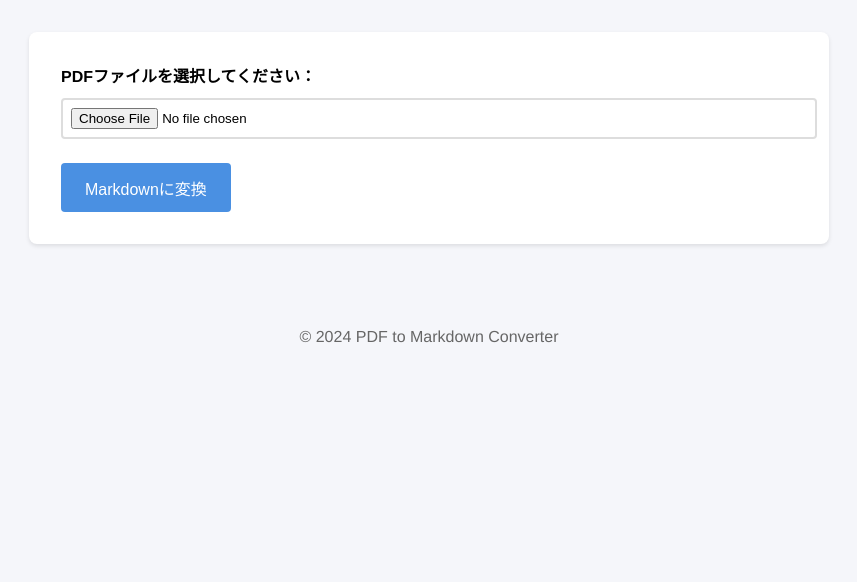
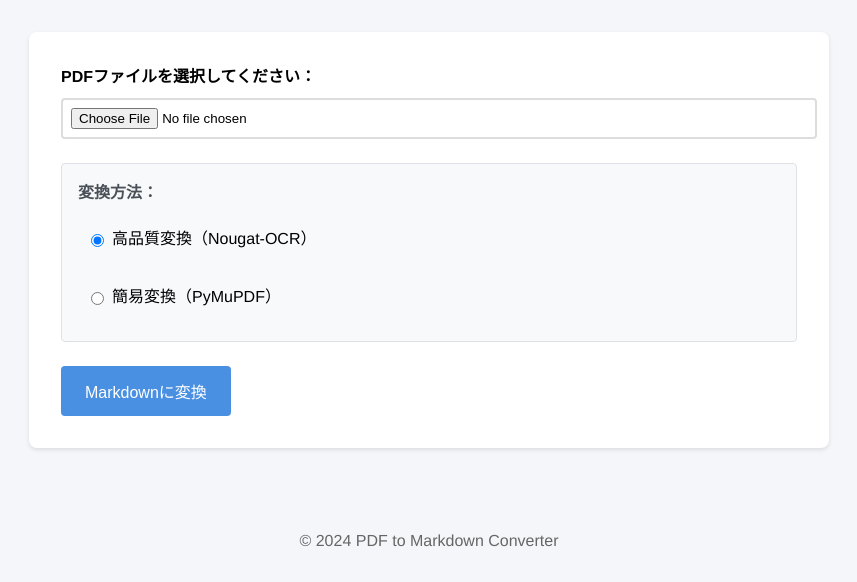
Before and after one commit to hama-jp/pdf2md, a Flask app: page / in a window 1280 px wide. Shown: the part 115-697 px from the top of the page, without its empty margins (211-1068 px from the left). Run offline with Flask 3, Linux system fonts and the light colour scheme.

Commit message:
feat: Add Nougat-OCR integration for high-quality conversion

```diff
--- a/app.py
+++ b/app.py
@@ -1,4 +1,5 @@
 import os
+import subprocess
 from flask import Flask, render_template, request, send_file, session
 import fitz
 import tempfile
@@ -10,8 +11,8 @@ UPLOAD_FOLDER = Path(tempfile.gettempdir()) / "pdf2md"
 UPLOAD_FOLDER.mkdir(exist_ok=True)
 MARKDOWN_FILE = UPLOAD_FOLDER / "converted.md"
 
-def pdf_to_markdown(pdf_path):
-    """PDFファイルをMarkdownに変換する"""
+def pdf_to_markdown_simple(pdf_path):
+    """PyMuPDFを使用してPDFファイルを簡易的にMarkdownに変換する"""
     doc = fitz.open(pdf_path)
     markdown_content = []
 
@@ -31,10 +32,39 @@ def pdf_to_markdown(pdf_path):
     doc.close()
     return '\n'.join(markdown_content)
 
+def pdf_to_markdown_nougat(pdf_path):
+    """nougat-ocrを使用してPDFファイルを高品質にMarkdownに変換する"""
+    output_dir = UPLOAD_FOLDER / "nougat_output"
+    output_dir.mkdir(exist_ok=True)
+
+    try:
+        # nougat-ocrを実行
+        subprocess.run([
+            "nougat",
+            "--markdown",
+            str(pdf_path),
+            "-o", str(output_dir)
+        ], check=True)
+
+        # 出力ファイルを読み込む
+        md_file = next(output_dir.glob("*.mmd"))
+        markdown_content = md_file.read_text(encoding='utf-8')
+
+        return markdown_content
+
+    except subprocess.CalledProcessError as e:
+        raise RuntimeError(f"Nougat変換エラー: {str(e)}")
+    finally:
+        # 一時ファイルを削除
+        if output_dir.exists():
+            for file in output_dir.glob("*"):
+                file.unlink()
+            output_dir.rmdir()
+
 @app.route('/')
 def index():
     """トップページを表示"""
-    return render_template('index.html')
+    return render_template('index.html', error=None, markdown_content=None)
 
 @app.route('/upload', methods=['POST'])
 def upload_file():
@@ -54,8 +84,18 @@ def upload_file():
         temp_pdf = UPLOAD_FOLDER / "temp.pdf"
         file.save(temp_pdf)
 
+        # 変換方法の選択（デフォルトはnougat）
+        use_nougat = request.form.get('conversion_type', 'nougat') == 'nougat'
+
         # Markdownに変換
-        markdown_content = pdf_to_markdown(temp_pdf)
+        if use_nougat:
+            try:
+                markdown_content = pdf_to_markdown_nougat(temp_pdf)
+            except Exception as e:
+                # nougatが失敗した場合、簡易変換にフォールバック
+                markdown_content = pdf_to_markdown_simple(temp_pdf)
+        else:
+            markdown_content = pdf_to_markdown_simple(temp_pdf)
 
         # 一時ファイルとしてMarkdownを保存
         MARKDOWN_FILE.write_text(markdown_content, encoding='utf-8')
--- a/requirements.txt
+++ b/requirements.txt
@@ -2,3 +2,4 @@ flask
 pymupdf
 flake8
 black
+nougat-ocr
--- a/static/styles.css
+++ b/static/styles.css
@@ -47,6 +47,42 @@ label {
     display: block;
     margin-bottom: 0.5rem;
     font-weight: bold;
+}
+
+.conversion-options {
+    background-color: #f8f9fa;
+    padding: 1rem;
+    border-radius: 4px;
+    border: 1px solid #dee2e6;
+}
+
+.option-label {
+    margin-bottom: 0.8rem;
+    color: #495057;
+}
+
+.radio-group {
+    display: flex;
+    flex-direction: column;
+    gap: 0.5rem;
+}
+
+.radio-label {
+    display: flex;
+    align-items: center;
+    font-weight: normal;
+    cursor: pointer;
+    padding: 0.5rem;
+    border-radius: 4px;
+    transition: background-color 0.2s;
+}
+
+.radio-label:hover {
+    background-color: #e9ecef;
+}
+
+.radio-label input[type="radio"] {
+    margin-right: 0.5rem;
 }
 
 input[type="file"] {
--- a/templates/index.html
+++ b/templates/index.html
@@ -7,6 +7,19 @@
             <div class="form-group">
                 <label for="pdf_file">PDFファイルを選択してください：</label>
                 <input type="file" id="pdf_file" name="pdf_file" accept=".pdf" required>
+            </div>
+            <div class="form-group conversion-options">
+                <label class="option-label">変換方法：</label>
+                <div class="radio-group">
+                    <label class="radio-label">
+                        <input type="radio" name="conversion_type" value="nougat" checked>
+                        高品質変換（Nougat-OCR）
+                    </label>
+                    <label class="radio-label">
+                        <input type="radio" name="conversion_type" value="simple">
+                        簡易変換（PyMuPDF）
+                    </label>
+                </div>
             </div>
             <div class="button-group">
                 <button type="submit" class="convert-button">Markdownに変換</button>
```
